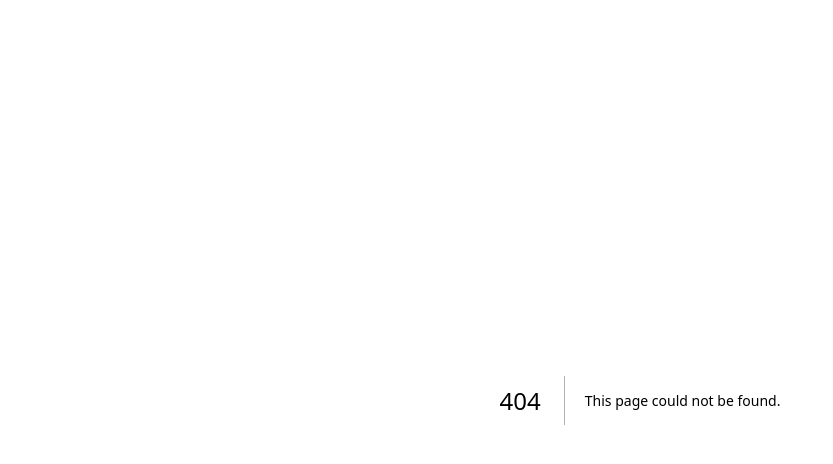
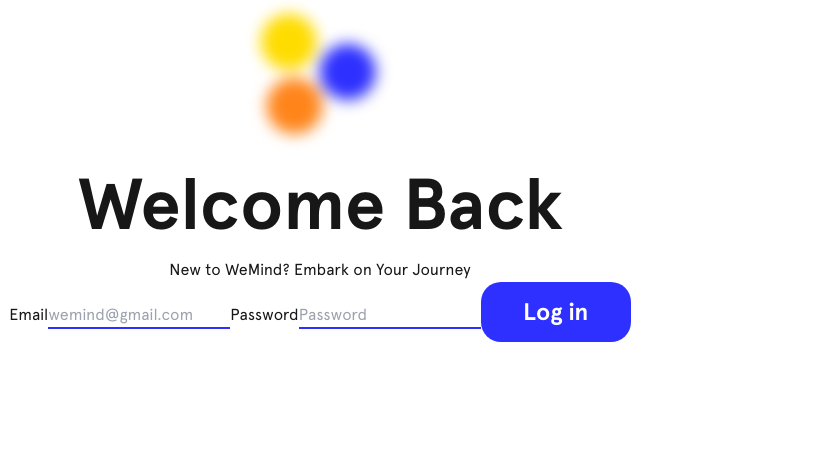
Before and after one commit to davidjjeong/we-mind-app, a Next.js app: page /login in a window 1280 px wide. Before the commit this address had no page. Shown: the top 464 px of the page, without its empty margins (0-833 px from the left). Built offline with nearby package versions, Linux system fonts and the light colour scheme.

Commit message:
Connected to MongoDB and configured NextAuth.js for user authorization. Designed login page

```diff
--- /dev/null
+++ b/src/app/api/auth/[...nextauth]/route.ts
@@ -0,0 +1,4 @@
+import { authOptions } from "@/lib/auth";
+import NextAuth from "next-auth";
+const handler = NextAuth(authOptions);
+export { handler as GET, handler as POST };
--- a/src/app/globals.css
+++ b/src/app/globals.css
@@ -22,3 +22,18 @@
   font-size: 24px;
   font-weight: 400;
 }
+
+h3 {
+  font-size: 16px;
+  font-weight: 400;
+}
+
+button {
+  font-family: inherit;
+}
+
+input.userInfo {
+  outline: 0;
+  border-width: 0 0 2px;
+  border-color: #2E30FF;
+}
--- a/src/app/page.module.css
+++ b/src/app/login/login.module.css
@@ -1,6 +1,6 @@
-.homeContainer{
-    height: 100vh;
-    width: 100vw;
+section.loginSection {
+    height: 80%;
+    width: 50%;
     display: flex;
     flex-direction: column;
     align-items: center;
--- /dev/null
+++ b/src/app/login/page.tsx
@@ -0,0 +1,74 @@
+"use client";
+import { FormEvent, useState } from "react";
+import { signIn } from "next-auth/react";
+import { useRouter } from "next/navigation";
+import Link from "next/link";
+import Image from "next/image";
+import styles from "./login.module.css";
+import Button from "@/components/CustomButtonComponent";
+
+export default function Login() {
+    const [error, setError] = useState("");
+    const router = useRouter();
+
+    const handleSubmit = async (event: FormEvent<HTMLFormElement>) => {
+        event.preventDefault();
+        const formData = new FormData(event.currentTarget);
+        const res = await signIn("credentials", {
+          email: formData.get("email"),
+          password: formData.get("password"),
+          redirect: false,
+        });
+        if (res?.error) {
+          setError(res.error as string);
+        }
+        if (res?.ok) {
+          return router.push("/");
+        }
+    };
+
+    return(
+      <div className="flex flex-col w-screen h-screen justify-center items-center">
+        <section className={styles.loginSection}>
+          <Image
+            src="/we-mind-logo.svg"
+            height={150}
+            width={150}
+            alt="Logo"
+          />
+          <h1 className="text-[56px]">Welcome Back</h1>
+          <h3 className="text-[18px]">
+            New to WeMind?&nbsp;
+            <Link className="text-[#FF851B]" href="/register">
+              Embark on Your Journey
+            </Link>
+          </h3>
+          <form className="w-[100%] h-[100%] flex flex-col mt-5" onSubmit={handleSubmit}>
+            <label className="text-[24px] mb-3">Email</label>
+            <input
+              className="userInfo mb-5"
+              name="email"
+              type="email"
+              placeholder="wemind@gmail.com"
+            />
+            <label className="text-[24px] mb-3">Password</label>
+            <input
+              className="userInfo mb-5"
+              name="password"
+              type="password"
+              placeholder="Password"
+            />
+            <Button
+              height="60px"
+              width="150px"
+              radius="20px"
+              bgColor="#2E30FF"
+              fontColor="#FFF"
+              fontSize="24px"
+              children="Log in"
+            />
+          </form>
+        </section>
+      </div>
+    );
+}
--- /dev/null
+++ b/src/components/CustomButtonComponent.tsx
@@ -0,0 +1,51 @@
+import React from "react";
+
+interface Props {
+    id?: string;
+    borderWidth?: string;
+    borderColor?: string;
+    bgColor?: string;
+    fontColor?: string;
+    fontSize?: string;
+    height?: string;
+    width?: string;
+    radius?: string;
+    onClick?: () => void;
+    children?: React.ReactNode;
+  }
+
+  const Button: React.FC<Props> = ({
+    id,
+    borderWidth,
+    borderColor,
+    bgColor,
+    fontColor,
+    fontSize,
+    height,
+    width,
+    radius,
+    onClick,
+    children,
+  }) => {
+    return (
+      <button
+        id={id}
+        style={{
+          borderWidth: borderWidth,
+          borderColor: borderColor,
+          backgroundColor: bgColor,
+          color: fontColor,
+          fontSize: fontSize,
+          fontWeight: 700,
+          height: height,
+          width: width,
+          borderRadius: radius
+        }}
+        onClick={onClick}
+      >
+        {children}
+      </button>
+    );
+  }
+
+  export default Button;
```
Also changed, not shown: package.json (+10 -5 lines), src/actions/register.ts (added, +28 -0 lines), src/app/index.module.css (added, +12 -0 lines), src/app/page.tsx (+21 -2 lines), src/lib/auth.ts (added, +37 -0 lines), src/lib/mongodb.ts (added, +13 -0 lines), src/models/User.ts (added, +39 -0 lines), 1 other file (tests, documents, lock files or other folders).
